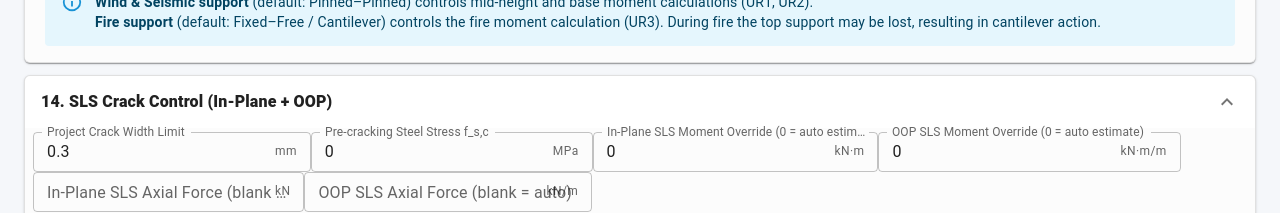
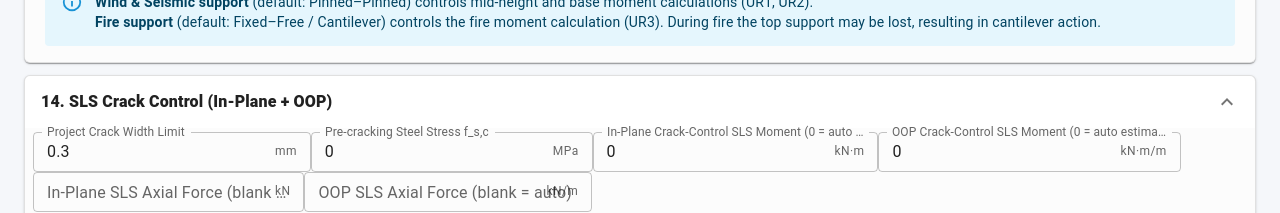
Before and after one commit to abulabadabula/PanelWall, a React (Vite) app: page / in a window 1280 px wide. Shown: the part 3000-3213 px from the top of the page. Built offline with nearby package versions, Linux system fonts and the light colour scheme.

Commit message:
Clarify crack-control SLS input labels

```diff
--- a/feature/PrecastPanelConfig.js
+++ b/feature/PrecastPanelConfig.js
@@ -207,8 +207,8 @@ export const INPUT_SECTIONS = [
     fields: [
       { key: 'crackWidthLimit', label: 'Project Crack Width Limit', unit: 'mm', step: '0.05', min: '0.05' },
       { key: 'crackShrinkageSteelStress', label: 'Pre-cracking Steel Stress f_s,c', unit: 'MPa', step: '5', min: '0' },
-      { key: 'crackSlsMomentInPlane', label: 'In-Plane SLS Moment Override (0 = auto estimate)', unit: 'kN·m', step: '1', min: '0' },
-      { key: 'crackSlsMomentOutOfPlane', label: 'OOP SLS Moment Override (0 = auto estimate)', unit: 'kN·m/m', step: '0.1', min: '0' },
+      { key: 'crackSlsMomentInPlane', label: 'In-Plane Crack-Control SLS Moment (0 = auto estimate)', unit: 'kN·m', step: '1', min: '0' },
+      { key: 'crackSlsMomentOutOfPlane', label: 'OOP Crack-Control SLS Moment (0 = auto estimate)', unit: 'kN·m/m', step: '0.1', min: '0' },
       { key: 'crackSlsAxialInPlane', label: 'In-Plane SLS Axial Force (blank = auto)', unit: 'kN', step: '1', min: '-10000' },
       { key: 'crackSlsAxialOutOfPlane', label: 'OOP SLS Axial Force (blank = auto)', unit: 'kN/m', step: '0.1', min: '-10000' }
     ]
```
